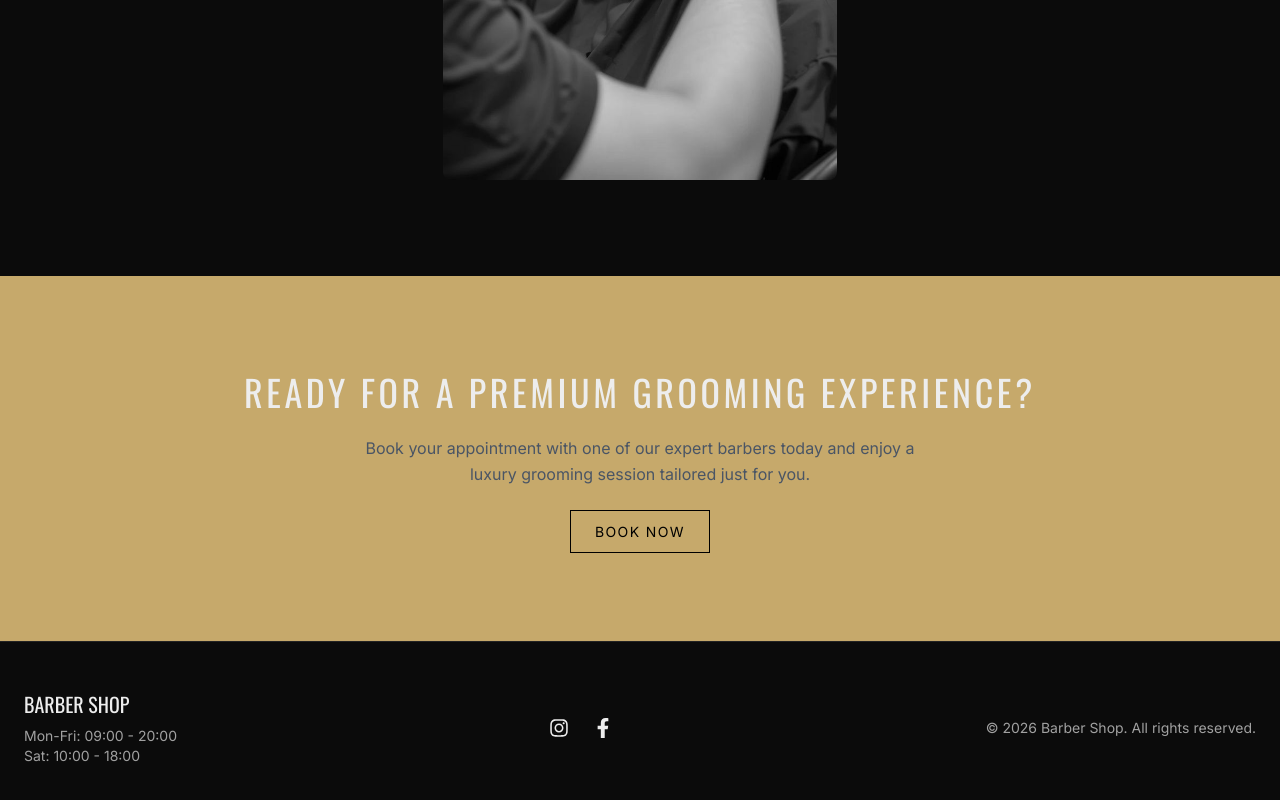
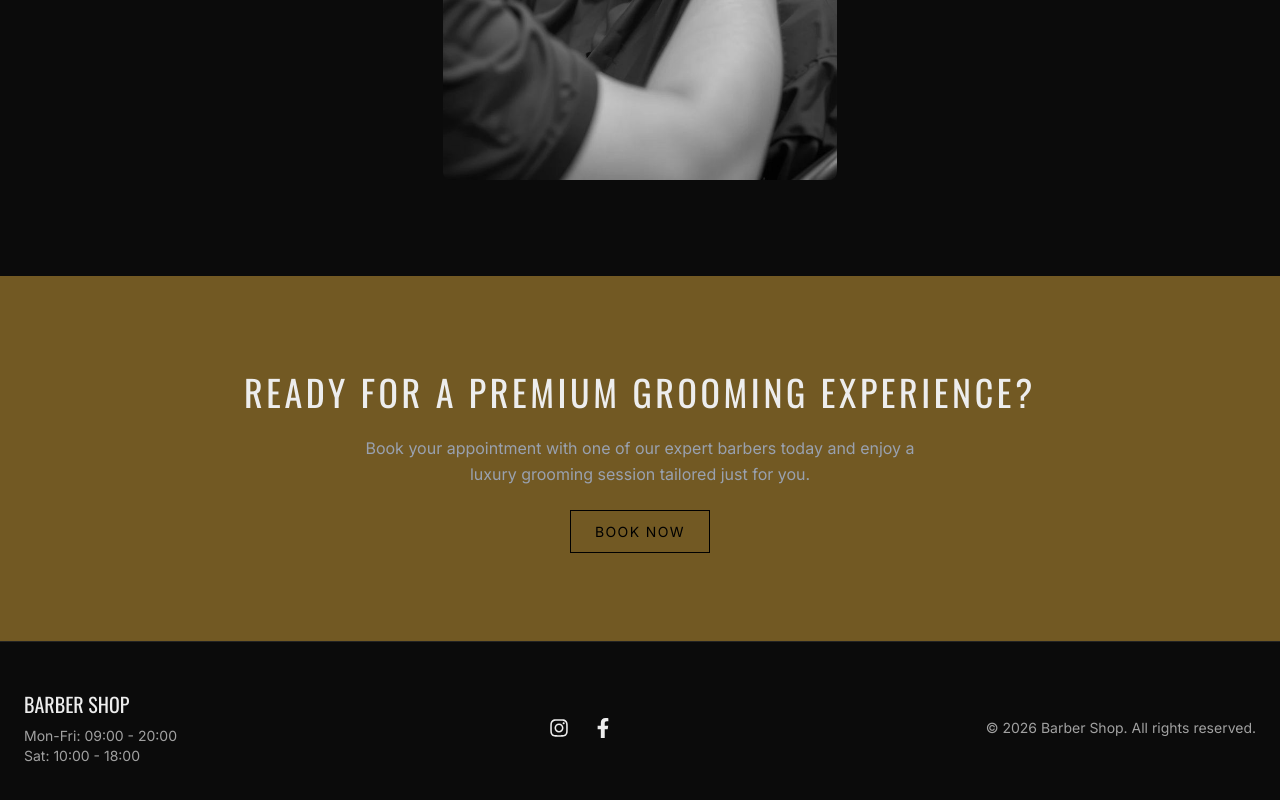
Before and after one commit to rigogyorgyjanos/barber-demo, a Next.js app: page / in a window 1280 px wide. Shown: the part 3524-4324 px from the top of the page. Built offline with nearby package versions, Linux system fonts and the light colour scheme.

Commit message:
cta bg color change

```diff
--- a/app/components/sections/CTA.tsx
+++ b/app/components/sections/CTA.tsx
@@ -4,11 +4,11 @@ import Button from "../ui/Button";
 
 export default function CTA() {
     return (
-        <section className=" bg-accent text-black py-24 text-center mx-auto">
+        <section className=" bg-[#725923] text-black py-24 text-center mx-auto">
             <h2 className="text-3xl md:text-4xl font-heading uppercase tracking-widest mb-6">
                 Ready for a Premium Grooming Experience?
             </h2>
-            <p className="text-gray-600 mb-8 max-w-xl mx-auto">
+            <p className="text-gray-400 mb-8 max-w-xl mx-auto">
                 Book your appointment with one of our expert barbers today and enjoy
                 a luxury grooming session tailored just for you.
             </p>
--- a/app/components/sections/Services.tsx
+++ b/app/components/sections/Services.tsx
@@ -35,7 +35,7 @@ export default function Services() {
                         // whileHover={{  border: "1px solid #FFD700" }} // itt a bg-accent hex kódja
                         viewport={{ once: true }}
                         transition={{ duration: 0.3 }}
-                        className="flex justify-between items-center bg-secondary p-6 rounded-lg shadow-lg cursor-pointer  group  hover:border-[#725923] hover:border-[1px] "
+                        className="flex justify-between items-center bg-secondary p-6 rounded-lg shadow-lg cursor-pointer  group  hover:border-[#725923] hover:border "
                     >
                         <div>
                             <h3 className="font-heading text-xl uppercase tracking-wider group-hover:text-black transition-colors">
```
